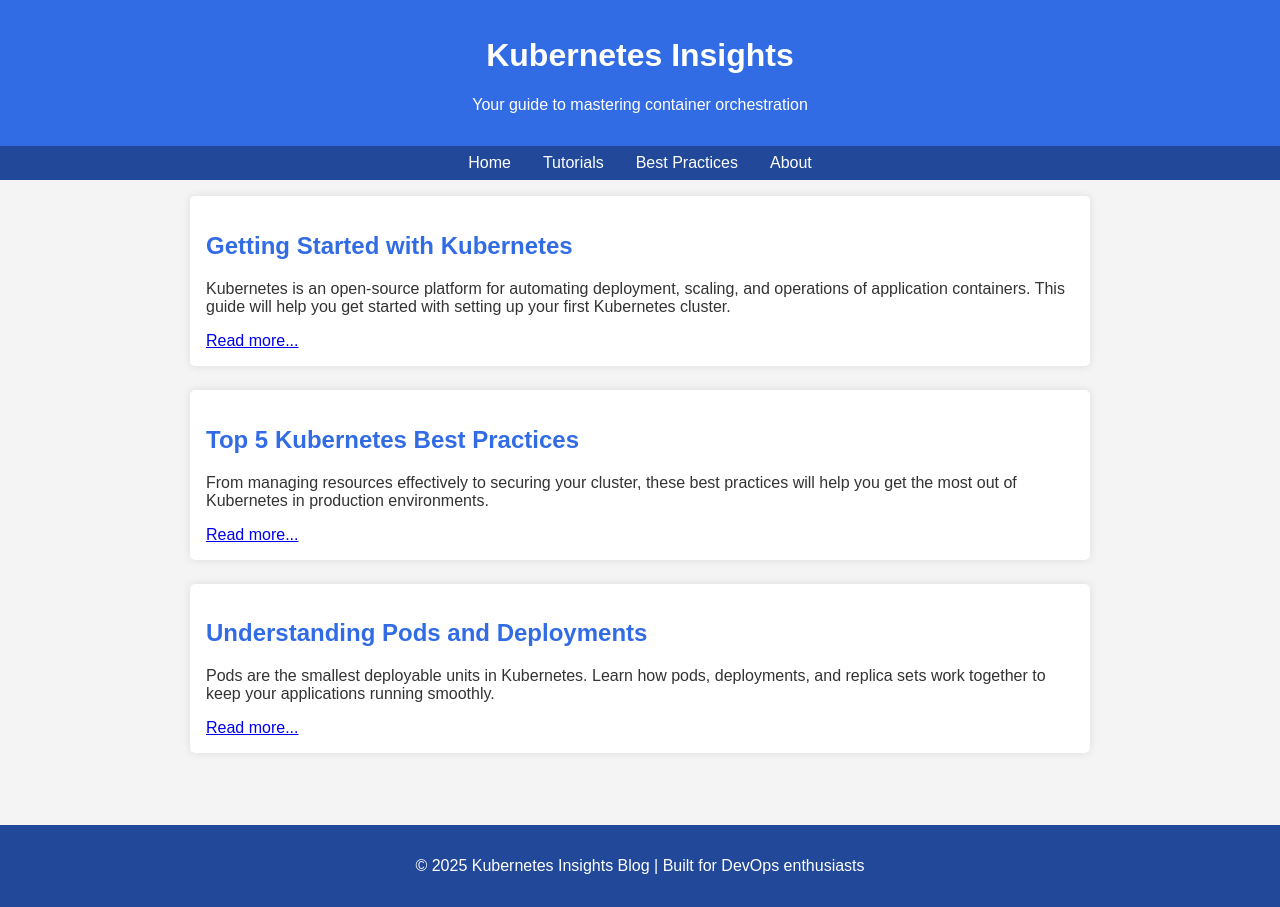
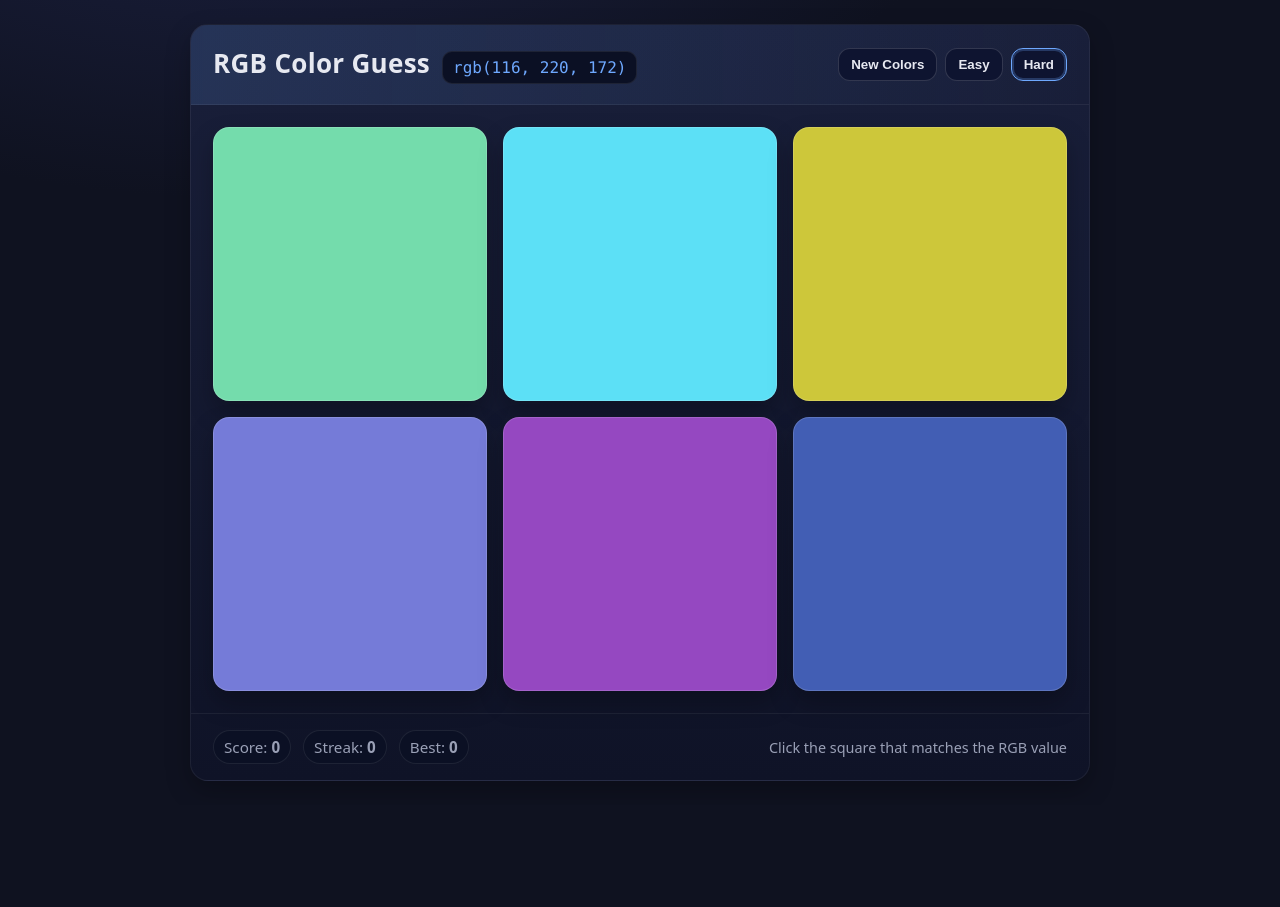
Before and after one commit to jagadish7-25/ansible-1, a plain HTML site: page index.html in a window 1280 px wide. After the commit the page ends 805 px from the top, so only its background shows below. Drawn offline with Linux system fonts and the light colour scheme.

Commit message:
color game using loops

```diff
--- a/index.html
+++ b/index.html
@@ -1,100 +1,239 @@
 <!DOCTYPE html>
 <html lang="en">
 <head>
-    <meta charset="UTF-8">
-    <meta name="viewport" content="width=device-width, initial-scale=1.0">
-    <title>Kubernetes Insights Blog</title>
+<meta charset="utf-8" />
+<meta name="viewport" content="width=device-width, initial-scale=1" />
+<title>RGB Color Guessing Game</title>
 <style>
-        body {
-            font-family: Arial, sans-serif;
-            margin: 0;
-            background-color: #f4f4f4;
-            color: #333;
+  :root{
+    --bg:#0f1220;
+    --panel:#161a2f;
+    --text:#e7e9f1;
+    --muted:#9aa0b6;
+    --accent:#6ea8fe;
+    --success:#35d07f;
+    --danger:#ff6b6b;
+    --shadow:0 10px 25px rgba(0,0,0,.25);
+    --radius:18px;
   }
-        header {
-            background: #326ce5;
-            color: #fff;
-            padding: 1rem 0;
-            text-align: center;
+  *{box-sizing:border-box}
+  body{
+    margin:0; font-family:system-ui, Segoe UI, Roboto, Arial, sans-serif;
+    background: radial-gradient(1200px 600px at 20% -20%, #1b2040 0%, transparent 60%) , var(--bg);
+    color:var(--text); min-height:100svh; display:flex; align-items:center; justify-content:center; padding:24px;
   }
-        nav {
-            background: #224899;
-            display: flex;
-            justify-content: center;
-            padding: 0.5rem;
+  .card{
+    width:min(900px, 96vw);
+    background:linear-gradient(180deg, #191f3a 0%, #0f1327 100%);
+    border-radius:var(--radius);
+    box-shadow:var(--shadow);
+    overflow:hidden;
+    border:1px solid rgba(255,255,255,.06);
   }
-        nav a {
-            color: white;
-            margin: 0 1rem;
-            text-decoration: none;
+  header{
+    padding:20px 22px;
+    display:flex; align-items:center; justify-content:space-between; gap:12px;
+    background:linear-gradient(90deg, rgba(110,168,254,.15), transparent);
+    border-bottom:1px solid rgba(255,255,255,.06);
   }
-        nav a:hover {
-            text-decoration: underline;
+  .title{
+    display:flex; align-items:baseline; gap:12px; flex-wrap:wrap;
   }
-        .container {
-            max-width: 900px;
-            margin: auto;
-            padding: 1rem;
+  .title h1{ margin:0; font-size:clamp(18px, 2.4vw, 26px); letter-spacing:.3px }
+  .target{
+    font-family: ui-monospace, SFMono-Regular, Menlo, Consolas, "Liberation Mono", monospace;
+    background:#0b1024; border:1px solid rgba(255,255,255,.08);
+    padding:6px 10px; border-radius:10px; color:var(--accent);
   }
-        article {
-            background: white;
-            margin-bottom: 1.5rem;
-            padding: 1rem;
-            border-radius: 5px;
-            box-shadow: 0 0 8px rgba(0,0,0,0.1);
+  .controls{
+    display:flex; gap:8px; flex-wrap:wrap; align-items:center;
   }
-        article h2 {
-            color: #326ce5;
+  button, .mode{
+    appearance:none; border:1px solid rgba(255,255,255,.15);
+    background:#0e1430; color:var(--text);
+    padding:8px 12px; border-radius:12px; font-weight:600;
+    cursor:pointer; transition:transform .06s ease, background .2s ease, border-color .2s ease;
   }
-        footer {
-            background: #224899;
-            color: white;
-            text-align: center;
-            padding: 1rem;
-            margin-top: 2rem;
+  button:hover, .mode:hover{ transform:translateY(-1px); background:#131a3d; }
+  .mode.active{ border-color:var(--accent); box-shadow:0 0 0 2px rgba(110,168,254,.25) inset; }
+  .stats{ display:flex; gap:12px; align-items:center; color:var(--muted); font-size:.95rem }
+  .pill{
+    padding:6px 10px; border-radius:999px; background:#0b1024; border:1px solid rgba(255,255,255,.08);
+  }
+
+  .board{
+    padding:22px; display:grid; grid-template-columns:repeat(3, 1fr); gap:16px;
+  }
+  .tile{
+    aspect-ratio:1/1; border-radius:16px; border:1px solid rgba(255,255,255,.15);
+    box-shadow:0 12px 24px rgba(0,0,0,.25);
+    position:relative; overflow:hidden; cursor:pointer; transform:translateZ(0);
+  }
+  .tile::after{
+    content:""; position:absolute; inset:0; transition:opacity .2s ease; opacity:0;
+    background: radial-gradient(400px 200px at 10% 0%, rgba(255,255,255,.18), transparent 50%);
+    pointer-events:none;
+  }
+  .tile:hover::after{ opacity:.6; }
+  .tile.disabled{ filter:grayscale(.9) brightness(.6); cursor:not-allowed; }
+
+  .footer{
+    padding:16px 22px; display:flex; justify-content:space-between; align-items:center; gap:12px;
+    border-top:1px solid rgba(255,255,255,.06);
+  }
+  .msg{ min-height:24px; font-weight:600 }
+  .msg.good{ color:var(--success) } .msg.bad{ color:var(--danger) }
+  .hint{ color:var(--muted); font-size:.9rem }
+
+  @media (max-width:680px){
+    .board{ grid-template-columns:repeat(2,1fr); }
   }
 </style>
 </head>
 <body>
-
+  <main class="card" role="application" aria-label="RGB Color Guessing Game">
     <header>
-    <h1>Kubernetes Insights</h1>
-    <p>Your guide to mastering container orchestration</p>
+      <div class="title">
+        <h1>RGB Color Guess</h1>
+        <span id="target" class="target" aria-live="polite">rgb(?, ?, ?)</span>
+      </div>
+      <div class="controls">
+        <button id="newGameBtn" type="button">New Colors</button>
+        <button id="easyBtn" class="mode" type="button" aria-pressed="false">Easy</button>
+        <button id="hardBtn" class="mode active" type="button" aria-pressed="true">Hard</button>
+      </div>
     </header>
 
-<nav>
-    <a href="#">Home</a>
-    <a href="#">Tutorials</a>
-    <a href="#">Best Practices</a>
-    <a href="#">About</a>
-</nav>
+    <section class="board" id="board" aria-live="polite" aria-label="Color options"></section>
 
-<div class="container">
-    <article>
-        <h2>Getting Started with Kubernetes</h2>
-        <p>Kubernetes is an open-source platform for automating deployment, scaling, and operations of application containers.
-        This guide will help you get started with setting up your first Kubernetes cluster.</p>
-        <a href="#">Read more...</a>
-    </article>
+    <div class="footer">
+      <div class="stats">
+        <span class="pill">Score: <strong id="score">0</strong></span>
+        <span class="pill">Streak: <strong id="streak">0</strong></span>
+        <span class="pill">Best: <strong id="best">0</strong></span>
+      </div>
+      <div>
+        <span id="msg" class="msg"></span>
+        <div class="hint">Click the square that matches the RGB value</div>
+      </div>
+    </div>
+  </main>
 
-    <article>
-        <h2>Top 5 Kubernetes Best Practices</h2>
-        <p>From managing resources effectively to securing your cluster, these best practices will help you get the most
-        out of Kubernetes in production environments.</p>
-        <a href="#">Read more...</a>
-    </article>
+<script>
+(() => {
+  // --- State ---
+  const state = {
+    mode: 'hard',      // 'easy' = 3 tiles, 'hard' = 6 tiles
+    tiles: [],         // array of color strings
+    answer: '',        // correct color string "rgb(r, g, b)"
+    score: 0,
+    streak: 0,
+    best: Number(localStorage.getItem('rgb_best') || 0),
+  };
 
-    <article>
-        <h2>Understanding Pods and Deployments</h2>
-        <p>Pods are the smallest deployable units in Kubernetes. Learn how pods, deployments, and replica sets work together
-        to keep your applications running smoothly.</p>
-        <a href="#">Read more...</a>
-    </article>
-</div>
+  // --- Elements ---
+  const board = document.getElementById('board');
+  const targetEl = document.getElementById('target');
+  const scoreEl = document.getElementById('score');
+  const streakEl = document.getElementById('streak');
+  const bestEl = document.getElementById('best');
+  const msgEl = document.getElementById('msg');
+  const newGameBtn = document.getElementById('newGameBtn');
+  const easyBtn = document.getElementById('easyBtn');
+  const hardBtn = document.getElementById('hardBtn');
 
-<footer>
-    <p>&copy; 2025 Kubernetes Insights Blog | Built for DevOps enthusiasts</p>
-</footer>
+  // --- Helpers ---
+  const rand = (min, max) => Math.floor(Math.random() * (max - min + 1)) + min;
+  const rgb = () => `rgb(${rand(0,255)}, ${rand(0,255)}, ${rand(0,255)})`;
 
+  function generateRound(){
+    const count = state.mode === 'easy' ? 3 : 6;
+    const colors = new Set();
+    while(colors.size < count){ colors.add(rgb()); }
+    state.tiles = [...colors];
+    state.answer = state.tiles[rand(0, state.tiles.length-1)];
+    targetEl.textContent = state.answer;
+    renderTiles();
+    setMessage('');
+  }
+
+  function renderTiles(){
+    board.innerHTML = '';
+    state.tiles.forEach((color, idx) => {
+      const btn = document.createElement('button');
+      btn.className = 'tile';
+      btn.style.background = color;
+      btn.setAttribute('aria-label', `Color option ${idx+1}`);
+      btn.addEventListener('click', () => onGuess(color, btn));
+      board.appendChild(btn);
+    });
+  }
+
+  function onGuess(color, el){
+    if (color === state.answer){
+      setMessage('Correct! 🎯', 'good');
+      state.score += 10;
+      state.streak += 1;
+      if (state.streak % 3 === 0) { state.score += 5; } // small streak bonus
+      updateStats();
+      // Paint all tiles the correct color, disable clicks
+      [...board.children].forEach(t => {
+        t.style.background = state.answer;
+        t.classList.add('disabled');
+        t.style.pointerEvents = 'none';
+      });
+      newGameBtn.textContent = 'Play Again';
+    } else {
+      setMessage('Try again ❌', 'bad');
+      state.streak = 0;
+      state.score = Math.max(0, state.score - 2);
+      updateStats();
+      // fade the wrong tile
+      el.classList.add('disabled');
+      el.style.pointerEvents = 'none';
+    }
+  }
+
+  function setMode(mode){
+    state.mode = mode;
+    easyBtn.classList.toggle('active', mode === 'easy');
+    easyBtn.setAttribute('aria-pressed', mode === 'easy');
+    hardBtn.classList.toggle('active', mode === 'hard');
+    hardBtn.setAttribute('aria-pressed', mode === 'hard');
+    newRound();
+  }
+
+  function newRound(){
+    newGameBtn.textContent = 'New Colors';
+    generateRound();
+  }
+
+  function setMessage(text, type){
+    msgEl.className = 'msg';
+    if (type === 'good') msgEl.classList.add('good');
+    if (type === 'bad') msgEl.classList.add('bad');
+    msgEl.textContent = text;
+  }
+
+  function updateStats(){
+    scoreEl.textContent = state.score;
+    streakEl.textContent = state.streak;
+    if (state.score > state.best){
+      state.best = state.score;
+      localStorage.setItem('rgb_best', String(state.best));
+    }
+    bestEl.textContent = state.best;
+  }
+
+  // --- Events ---
+  newGameBtn.addEventListener('click', newRound);
+  easyBtn.addEventListener('click', () => setMode('easy'));
+  hardBtn.addEventListener('click', () => setMode('hard'));
+
+  // --- Init ---
+  updateStats();
+  generateRound();
+})();
+</script>
 </body>
 </html>
```
Also changed, not shown: 1 other file. Lines whose indentation alone changed are shown as unchanged.
